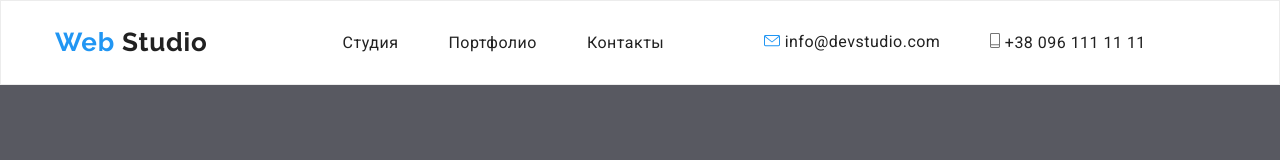
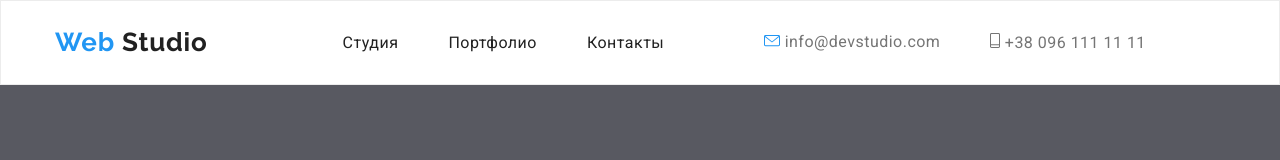
Before and after one commit to ljubik/goit-markup-hw-03, a plain HTML site: page index.html in a window 1280 px wide. Shown: the top 160 px of the page. Drawn offline with Linux system fonts and the light colour scheme.

Commit message:
change color to link-contacts

```diff
--- a/css/style.css
+++ b/css/style.css
@@ -109,6 +109,9 @@ header {
 	padding-top: 32px;
 	padding-bottom: 32px;
 	flex-direction: row;
+}
+.link-contact a {
+	color: var(--body-color);
 }
 
 .item {
```
